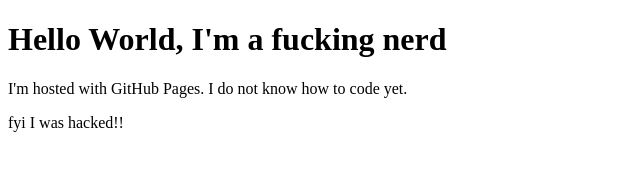
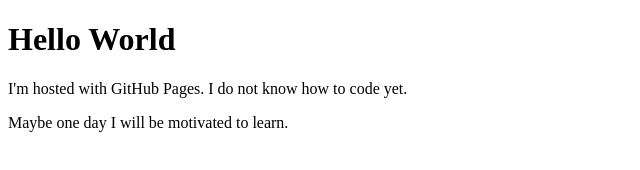
Before and after one commit to jdhink/jdhink.github.io, a plain HTML site: page index.html in a window 1280 px wide. Shown: the whole page, without its empty margins (0-640 px from the left). Drawn offline with Linux system fonts and the light colour scheme.

Commit message:
Update index.html

```diff
--- a/index.html
+++ b/index.html
@@ -5,8 +5,8 @@
   <link rel="icon" type="image/png" href="JimmieHinkleArrowsWhite.png" />
 </head>
 <body>
-<h1>Hello World, I'm a fucking nerd</h1>
+<h1>Hello World</h1>
 <p>I'm hosted with GitHub Pages. I do not know how to code yet.</p>
-<p>fyi I was hacked!!</p>
+<p>Maybe one day I will be motivated to learn.</p>
 </body>
 </html>
```
